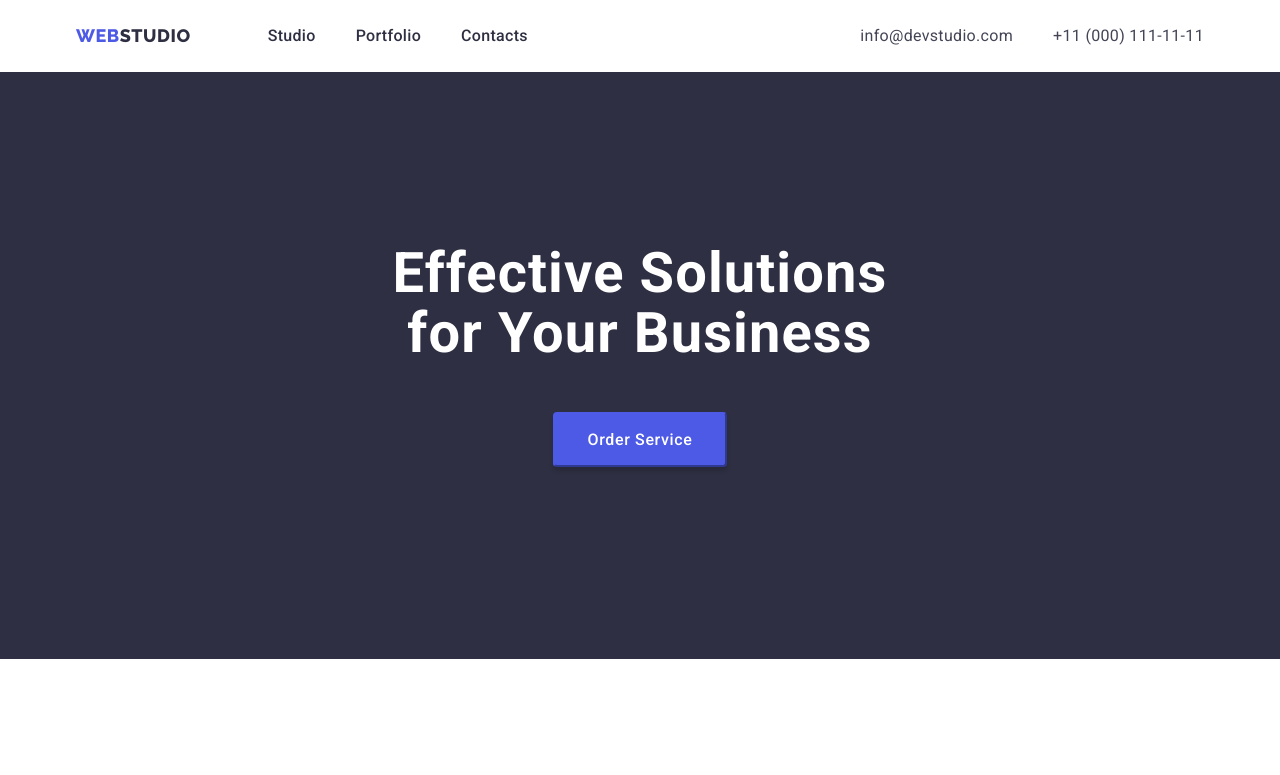
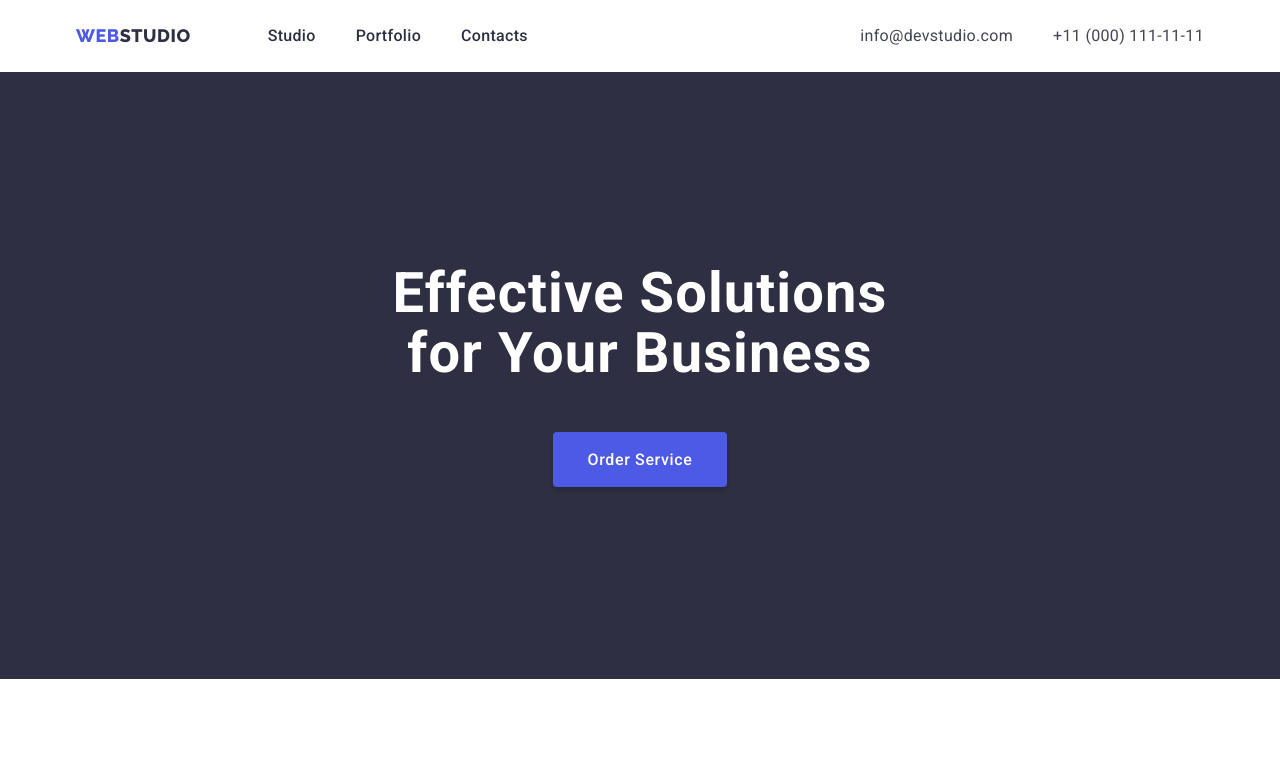
Before and after one commit to TatyanaVoloshko/goit-markup-hw-03, a plain HTML site: page index.html in a window 1280 px wide. Shown: the top 775 px of the page. Drawn offline with nearby package versions, Linux system fonts and the light colour scheme.

Commit message:
cleaned up minor bugs in css

```diff
--- a/css/styles.css
+++ b/css/styles.css
@@ -153,7 +153,7 @@ margin-right: 40px;
 .hero {
     background-color: var(--dark);
     text-align: center;
-    padding-top: 172px;
+    padding-top: 192px;
     padding-bottom: 192px;
 
 }
@@ -176,7 +176,7 @@ margin-right: 40px;
     background: var(--primary-brand);
     box-shadow: 0px 4px 4px rgba(0, 0, 0, 0.15);
     border-radius: 4px;
-    border-color: #4D5AE5;
+    border-color: transparent;
     font-weight: 500;
     font-size: 16px;
     line-height: 1.19;
@@ -499,10 +499,6 @@ padding-bottom: 120px;
 
 }
 
-.footer-logo-reason {
-    padding-left: 156px;
-}
-
 .reason{
     font-size: 16px;
     line-height: 1.5;
@@ -510,5 +506,4 @@ padding-bottom: 120px;
     color: var(--accent);
     margin-top: 16px;
 
-
 }
```
